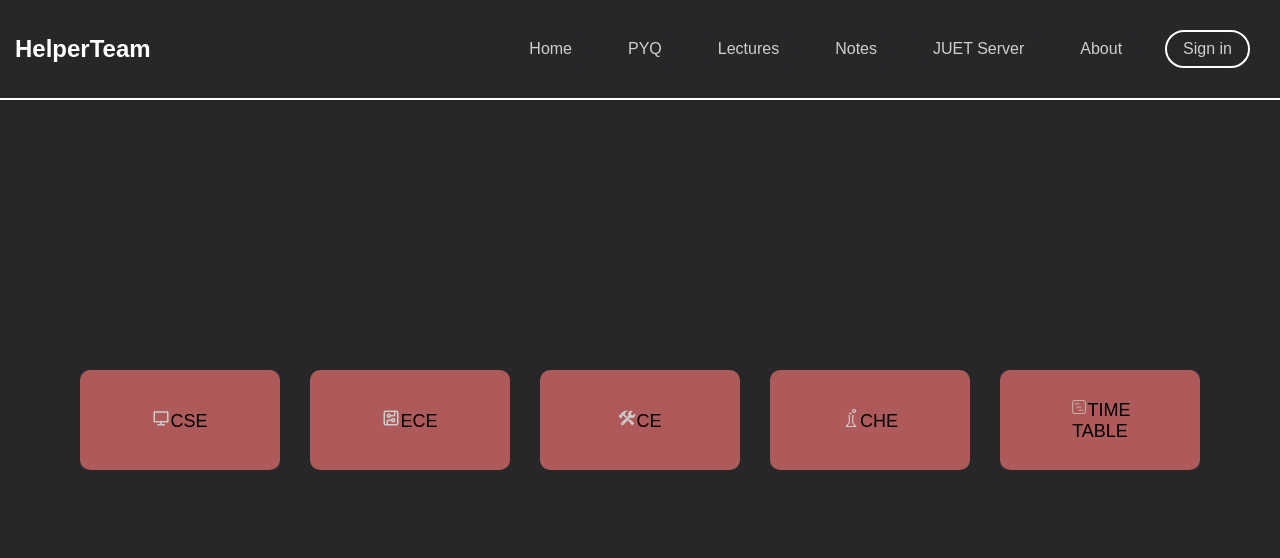
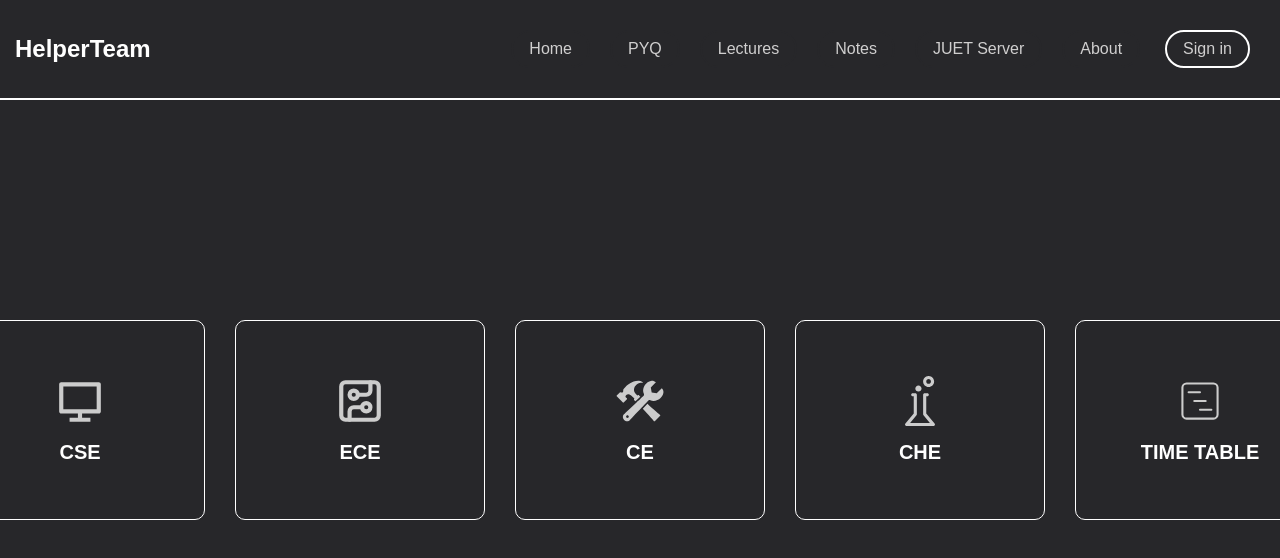
Before and after one commit to Indranil102/Helper_Team, a React (Create React App) app: page /juetserver in a window 1280 px wide. Shown: the top 558 px of the page. Built offline with nearby package versions, Linux system fonts and the light colour scheme; a web font is replaced by a local one.

Commit message:
SD.css update

```diff
--- a/src/Pages/SelectDepartment/SelectDepartment.css
+++ b/src/Pages/SelectDepartment/SelectDepartment.css
@@ -3,7 +3,7 @@
   background-color: #27272A;
   position: relative;
   width: 100vw;
-  height: 120vh;
+  height: 80vh;
   overflow: hidden;
   padding: 0;
   margin: 0;
@@ -42,22 +42,33 @@
 
 }
 
+.contain a{
+  text-decoration: none;
+}
 .box {
+  display: flex;
+  flex-direction: column;
   padding: 20px 40px;
-  border: none;
+  border: 1px solid white;
   border-radius: 10px;
-  height: 100px;
-  width: 200px;
-  background-color: #ae5a5a;
-  color: #000000;
-
+  height: 200px;
+  width: 250px;
+  background-color: #27272A;
+  color: #fff;
+  align-items: center;
+  justify-content: center;
   font-size: 18px;
   cursor: pointer;
   transition: background-color 0.3s, transform 0.3s;
   margin-top: 20px;
-
+  gap: 15px;
+  font-size: 20px;
+  font-weight: 600;
 }
-
+.box svg{
+  width: 50px;
+  height: 50px;
+}
 .box:hover {
   background-color: rgb(74, 60, 180); /* Corrected property name */
   color: white;
```
